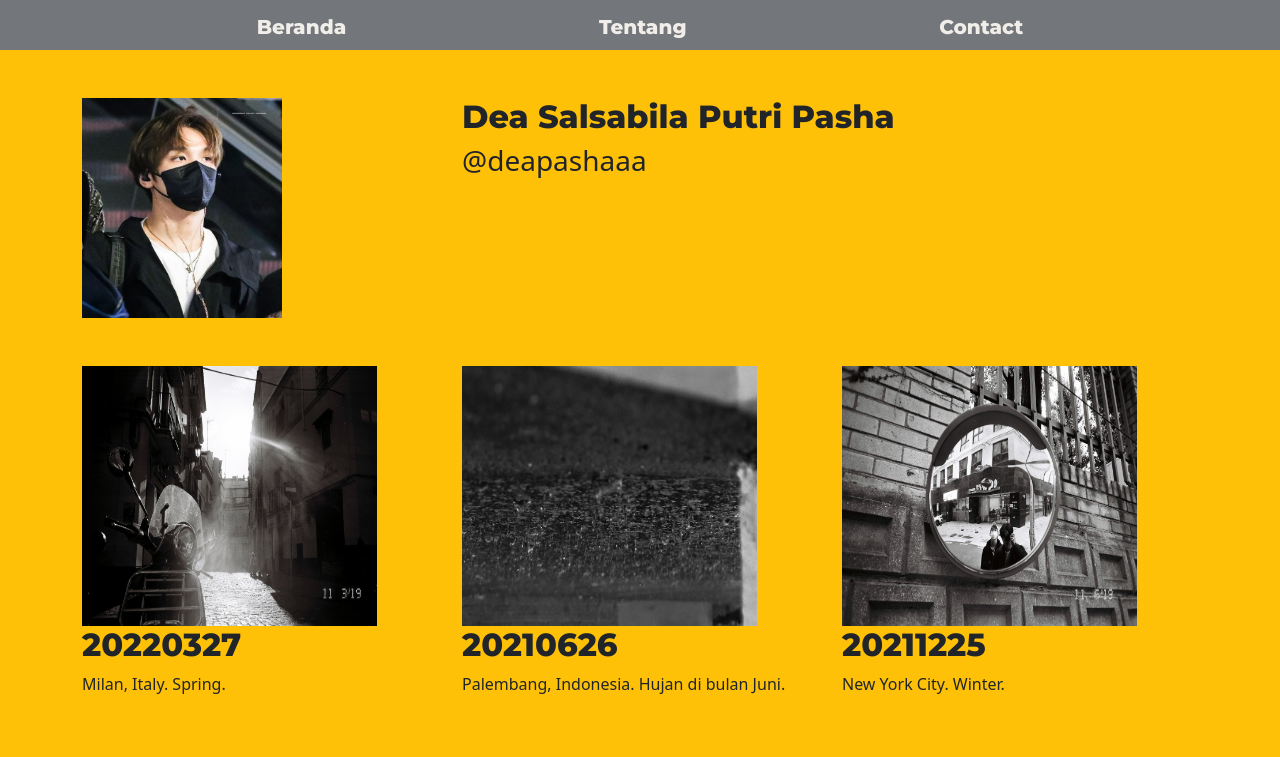
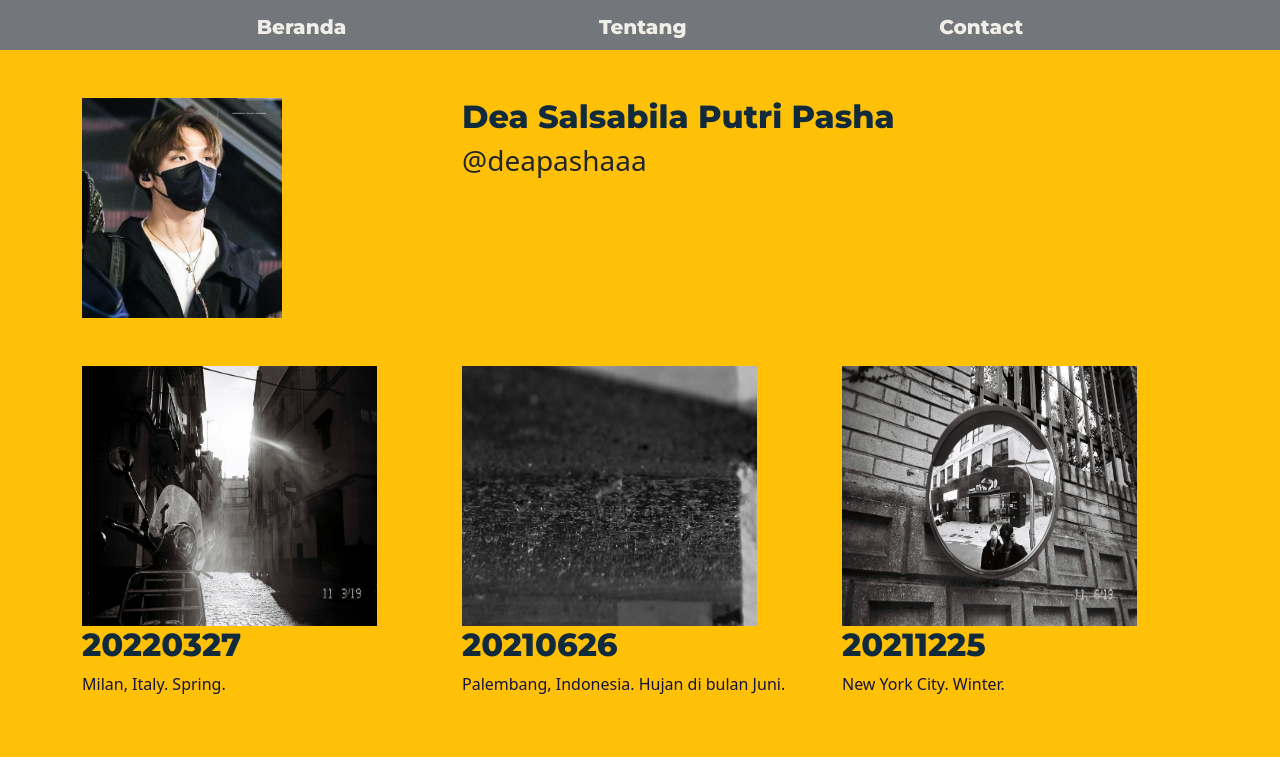
Before and after one commit to deapashaaa/project_sintak3, a website: page index.html in a window 1280 px wide. Shown: the top 757 px of the page. Drawn offline with nearby package versions, Linux system fonts and the light colour scheme.

Commit message:
revisi warna

```diff
--- a/style.css
+++ b/style.css
@@ -37,6 +37,11 @@ h1 {
 
 h2 {
   font-family: Montserrat;
+  color: #112b3c;
+}
+
+p {
+  color: #15133c;
 }
 
 #wmrk {
```
